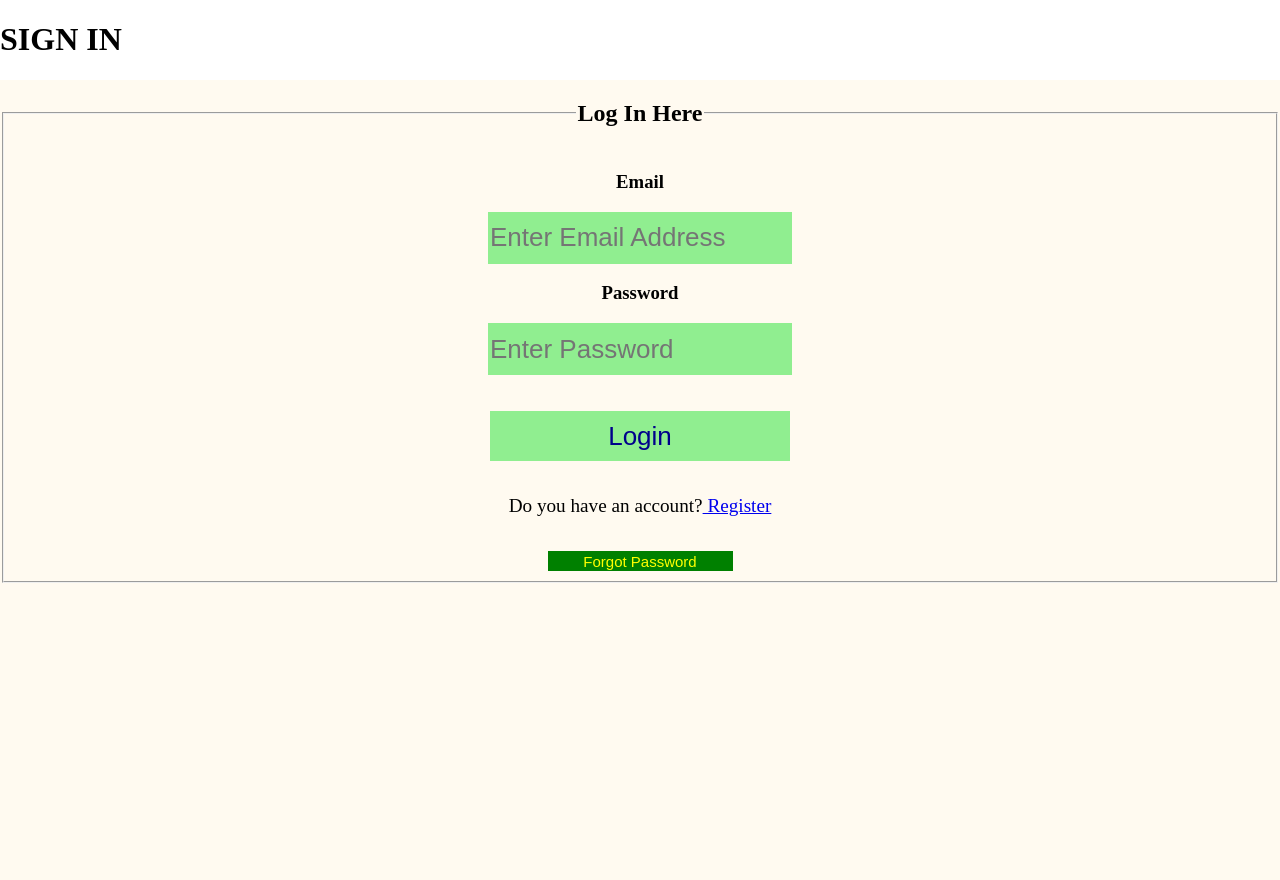
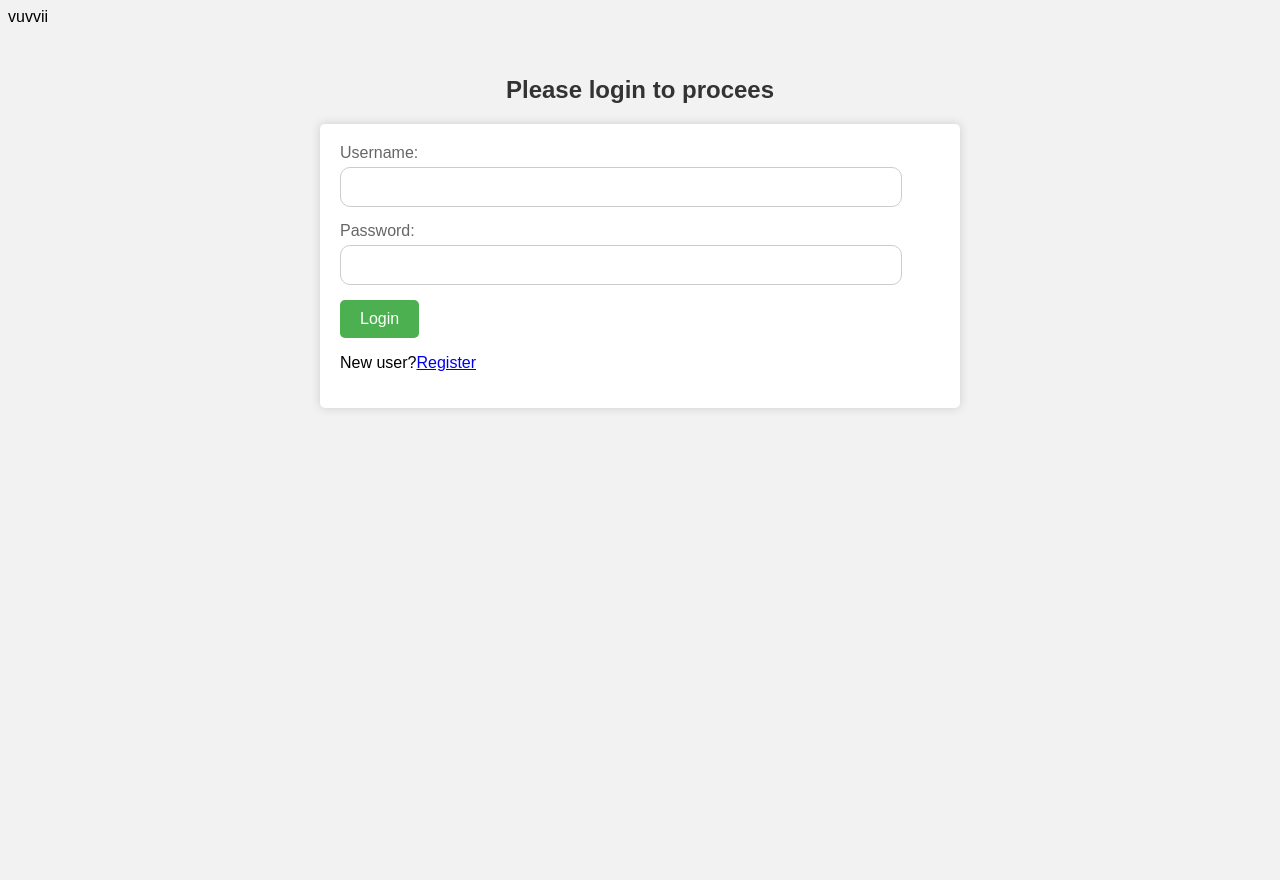
Before and after one commit to collinskandie/cmt209groupproject, a PHP site: page /pages/login.php in a window 1280 px wide. After the commit the page ends 410 px from the top, so only its background shows below. Run offline with PHP 8.4, Linux system fonts and the light colour scheme.

Commit message:
new changes

```diff
--- a/controller/bookvehicle.php
+++ b/controller/bookvehicle.php
@@ -42,11 +42,12 @@ if ($_SERVER['REQUEST_METHOD'] == 'POST') {
 
     if (mysqli_stmt_execute($stmt)) {
         // Redirect to a success page or display a success message
-        echo '<p>Success</p>';
+        header("Location: ../pages/bookinglist.php?success=1");
+        // echo '<p>Success</p>';
         // header("Location: success.php");
         exit();
     } else {
-        // Redirect to an error page or display an error message
+        header("Location: ../pages/bookinglist.php?error=1");
         die("Error inserting hire details: " . mysqli_error($conn));
     }
 
--- a/pages/login.php
+++ b/pages/login.php
@@ -2,45 +2,23 @@
 <html>
 
 <head>
-    <meta charset="utf-8">
-    <meta http-equiv="X-UA-Compatible" content="IE=edge">
-    <meta name="viewport" content="width=device-width,initial-scale=1">
-    <title>login</title>
-    <link rel="stylesheet" type="text/css" href="../style/index.css">
+    <title>Login Page</title>
+    <link rel="stylesheet" type="text/css" href="../style/login.css">vuvvii
 </head>
 
 <body>
-    <div class="header">
-        <h1>SIGN IN</h1>
-    </div>
-    <div class="nav">
-        <!-- include nav here  -->
-    </div>
-    <div class="section">
-        <div class="sect">
-            <form method="post" id="login" action="../pages/login.php">
-                <fieldset>
-                    <legend>
-                        <h2>Log In Here</h2>
-                    </legend>
-                    <h3>Email</h3>
-                    <input style="height:50px; width:300px; border: 1px hidden; background-color: lightgreen; color: darkblue; font-size: 26px;" id="email" type="email" name="email" autocomplete="off" class="form-control" placeholder="Enter Email Address" required>
-
-                    <h3>Password</h3>
-                    <input style="height:50px; width:300px; border: 1px hidden; background-color: lightgreen; color: darkblue; font-size: 26px;" id="password" type="Password" name="password" placeholder="Enter Password" required><br><br><br>
-
-                    <input style="height:50px; width:300px; border: 1px hidden; background-color: lightgreen; color: darkblue; font-size: 26px;" id="button" type="submit" name="login" value="Login" placeholder="Login"><br><br>
-
-                    <p><big>Do you have an account?<a href="registration.php"> Register</a></big></p><br>
-
-                    <a href="../pages/forgotpassword.php"><button style="height:20px; width:185px; border: 1px hidden; background-color: green; color: yellow; font-size: 15px;" class="sign up">Forgot Password</button></a>
-                </fieldset>
-            </form>
-        </div>
-    </div>
-    <div class="footer">
-       <!-- Include footer here  -->
-    </div>
+    <h2>Please login to procees</h2>
+    <form action="../controller/login.php" method="post">
+        <label>Username:</label>
+        <input type="text" name="username" required>
+        <label>Password:</label>
+        <input type="password" name="password" required>
+        <input type="submit" name="submit" value="Login">
+        <?php if (isset($error)) { ?>
+            <div class="error"><?php echo $error; ?></div>
+        <?php } ?>
+        <p>New user?<a href="../pages/register.php">Register</a><p>
+    </form>
 </body>
 
 </html>
--- a/pages/vehicle_details.php
+++ b/pages/vehicle_details.php
@@ -10,7 +10,9 @@
 </head>
 
 <body>
-<?php include('../controller/connection.php'); ?>
+    <?php include('../controller/connection.php');
+    include('../components/pagesnav.php');
+    ?>
     <?php
     if (isset($_GET['id'])) {
         $vehicle_id = $_GET['id'];
--- a/style/index.css
+++ b/style/index.css
@@ -3,7 +3,7 @@ body {
 	margin: 0;
 	padding: 0;
 }
-.headers {
+.header {
 	width: 100%;
 	height: auto;
 	text-align: center;
--- a/style/login.css
+++ b/style/login.css
@@ -1,71 +1,56 @@
-
-.body{
-    width: 1900px;
-    height: auto;
-    font: sans-serif;
-    font-size: 20px;
-}
-.header {
-    width: 100%;
-    height: auto;
-    text-align: center;
-    background-color: black;
-    color: white;
-}
-.nav{
-    width: 100%;
-    height: auto;
-    background-color: black;
-    text-align: center;
-    color: white;
-    word-spacing: 3px;
-}
-.section{
-    width: 100%;
-    height: auto;
-    background-color: floralwhite;
-    color: black;
-}
-.sec{
-    text-align: center;
-    color: black;
-}
-.sect{
-
-    text-align: center;
-    color: black;
-}
-.footer {
-    width: 100%;
-    height: auto;
-    text-decoration-color: white;
-    background-color: black;
-    color: white;
-    text-align: center;
-}
-ul {
-    text-decoration-color: black;
-    color: white;
-    padding: 20px;
+body {
+	font-family: Arial, sans-serif;
+	background-color: #f2f2f2;
 }
 
-    ul li {
-        display:inline;
-        padding:20px;
-        text-decoration:white;
-        color: black;
+h2 {
+	text-align: center;
+	margin-top: 50px;
+	color: #333;
+}
 
-    }
+form {
+	margin: 0 auto;
+	width: 600px;
+	padding: 20px;
+	background-color: #fff;
+	box-shadow: 0 0 10px #ccc;
+	border-radius: 5px;
+}
 
-        ul li a {
-            text-decoration: white;
-            color: white;
-            font-size: 125%;
-            padding:50px;
-        }
+label {
+	display: block;
+	margin-bottom: 5px;
+	color: #666;
+}
 
-            ul li a:hover {
-                text-decoration-color: red;
-                display: inline;
-                color:red;
-            }
+input[type="text"],
+input[type="password"] {
+	width: 90%;
+	padding: 10px;
+	margin-bottom: 15px;
+	border: 1px solid #ccc;
+	border-radius: 10px;
+	font-size: 16px;
+
+}
+
+input[type="submit"] {
+	background-color: #4caf50;
+	color: #fff;
+	border: none;
+	padding: 10px 20px;
+	border-radius: 5px;
+	font-size: 16px;
+	cursor: pointer;
+	transition: background-color 0.3s ease;
+}
+
+input[type="submit"]:hover {
+	background-color: #3e8e41;
+}
+
+.error {
+	color: red;
+	margin-bottom: 10px;
+}
```
Also changed, not shown: components/bookingform.php (+3 -3 lines), components/edit_booking.php (added, +109 -0 lines), controller/delete_booking.php (added, +32 -0 lines), controller/edit_booking.php (added, +28 -0 lines), controller/login.php (added, +32 -0 lines), index.php (+9 -3 lines), pages/bookinglist.php (added, +118 -0 lines).
